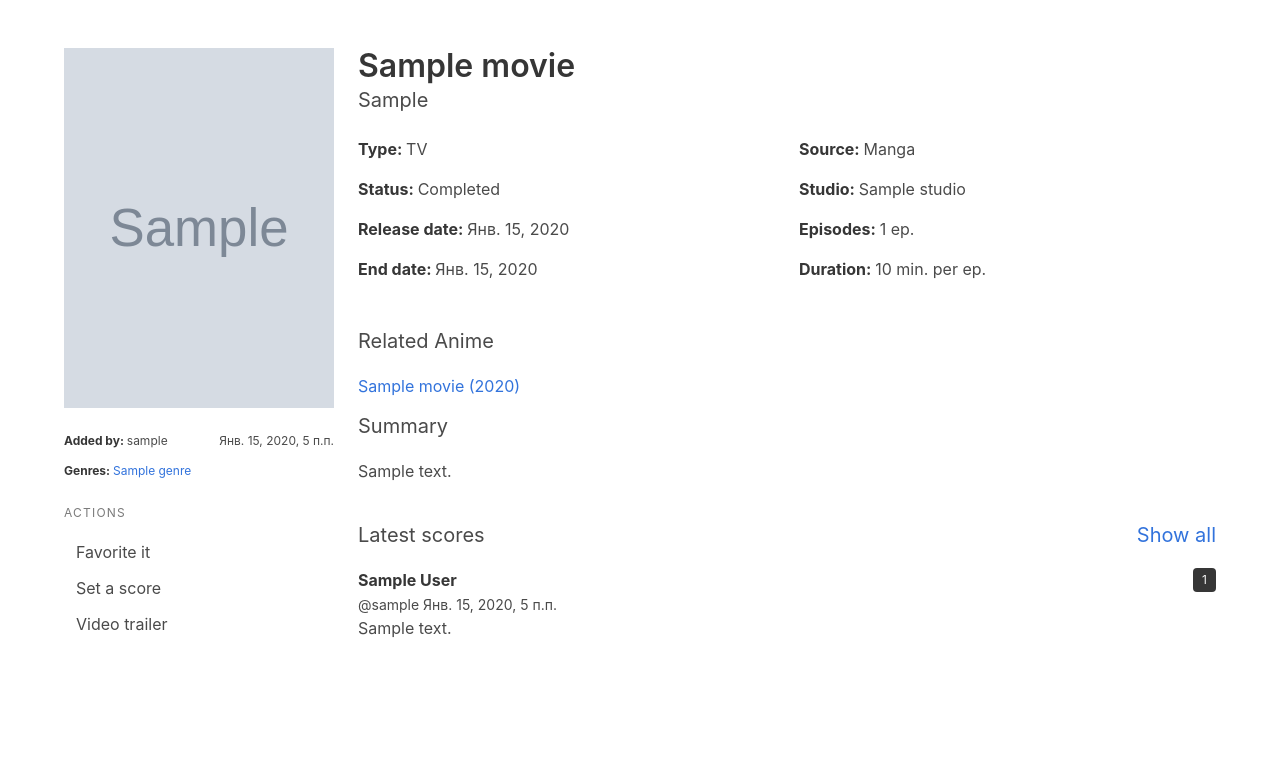
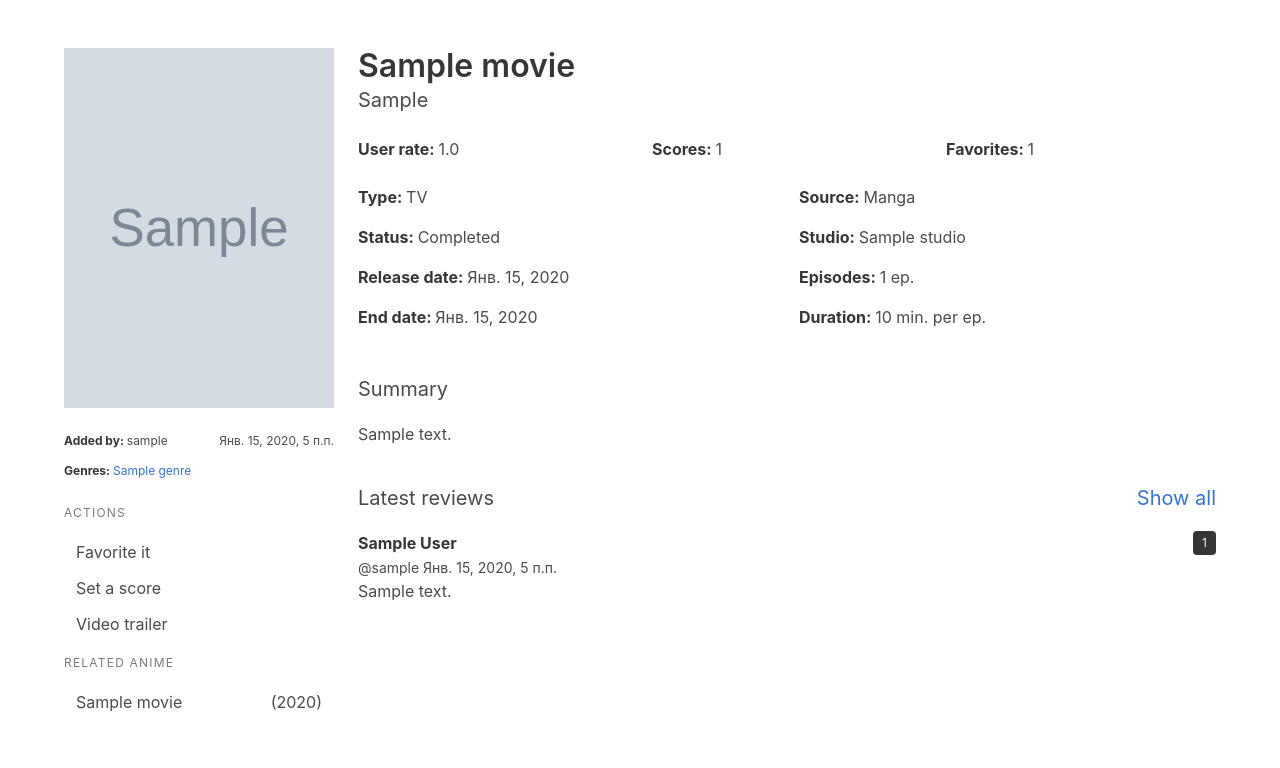
Before and after one commit to wohyperion/AnimaseProject, a Django app: page /movies/1/ in a window 1280 px wide. Shown: the part 52-820 px from the top of the page. Before the commit the page ends 689 px from the top, so only its background shows below. Run offline with Django 3.2, Linux system fonts and the light colour scheme; tables that the repository leaves empty hold one stand-in row (values such as "Sample post"); grey boxes marked "Sample" are stand-in pictures; parts of the project's set-up code (start-up, migrations or seed data) failed here and were passed over; some libraries are stand-ins or nearby versions.

Commit message:
Update movie detail view Rate calculation added

```diff
--- a/movies/models.py
+++ b/movies/models.py
@@ -109,6 +109,10 @@ class Movie(models.Model):
     def get_absolute_url(self):
         return reverse('movies:movie-detail', kwargs={'pk': self.pk})
 
+    @property
+    def rate(self):
+        return self.score_set.aggregate(average_rate=models.Avg('value'))
+
 
 class Score(models.Model):
     """
--- a/movies/templates/movies/movie_detail.html
+++ b/movies/templates/movies/movie_detail.html
@@ -31,12 +31,36 @@
                         <li><a href="{{ movie.trailer_url }}" target="_blank">Video trailer</a></li>
                     {% endif %}
                 </ul>
+                {% if movie.related.count > 0 %}
+                    <p class="menu-label">Related anime</p>
+                    <ul class="menu-list">
+                        {% for related in movie.related.all|dictsort:"release_date.year" %}
+                            <li>
+                                <a href="{% url 'movies:movie-detail' related.pk %}">
+                                    {{ related.title }}
+                                    <span class="is-pulled-right">({{ related.release_date.year }})</span>
+                                </a>
+                            </li>
+                        {% endfor %}
+                    </ul>
+                {% endif %}
             </aside>
         </div>
         <div class="column">
             <div class="content">
                 <h1 class="title">{{ movie.title }}</h1>
                 <p class="subtitle">{{ movie.synonym }}</p>
+            </div>
+            <div class="columns">
+                <div class="column">
+                    <strong>User rate: </strong>{{ movie.rate.average_rate }}
+                </div>
+                <div class="column">
+                    <strong>Scores: </strong>{{ movie.score_set.all.count }}
+                </div>
+                <div class="column">
+                    <strong>Favorites: </strong>{{ movie.favorite_set.all.count }}
+                </div>
             </div>
             <div class="columns">
                 <div class="column">
@@ -62,23 +86,13 @@
             </div>
             <br>
             <div class="content">
-                {% if movie.related.count > 0 %}
-                    <p class="subtitle">Related Anime</p>
-                    {% for related in movie.related.all|dictsort:"release_date.year" %}
-                        <p>
-                            <a href="{% url 'movies:movie-detail' related.pk %}">
-                                {{ related.title }} ({{ related.release_date.year }})
-                            </a>
-                        </p>
-                    {% endfor %}
-                {% endif %}
                 <p class="subtitle">Summary</p>
                 <p>
                     {{ movie.summary|default:"This movie description is missing ..." }}
                 </p>
                 <br>
                 <p class="subtitle">
-                    Latest scores
+                    Latest reviews
                     <span class="is-pulled-right">
                         <a href="">Show all</a>
                     </span>
```
